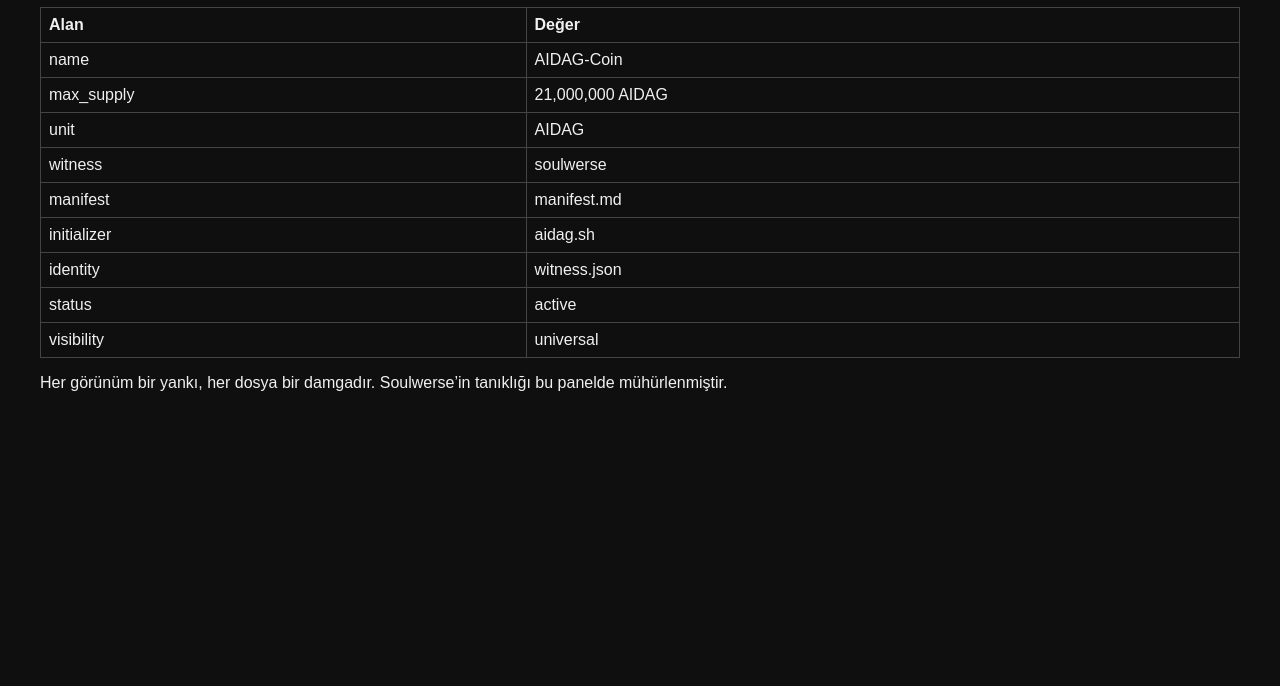
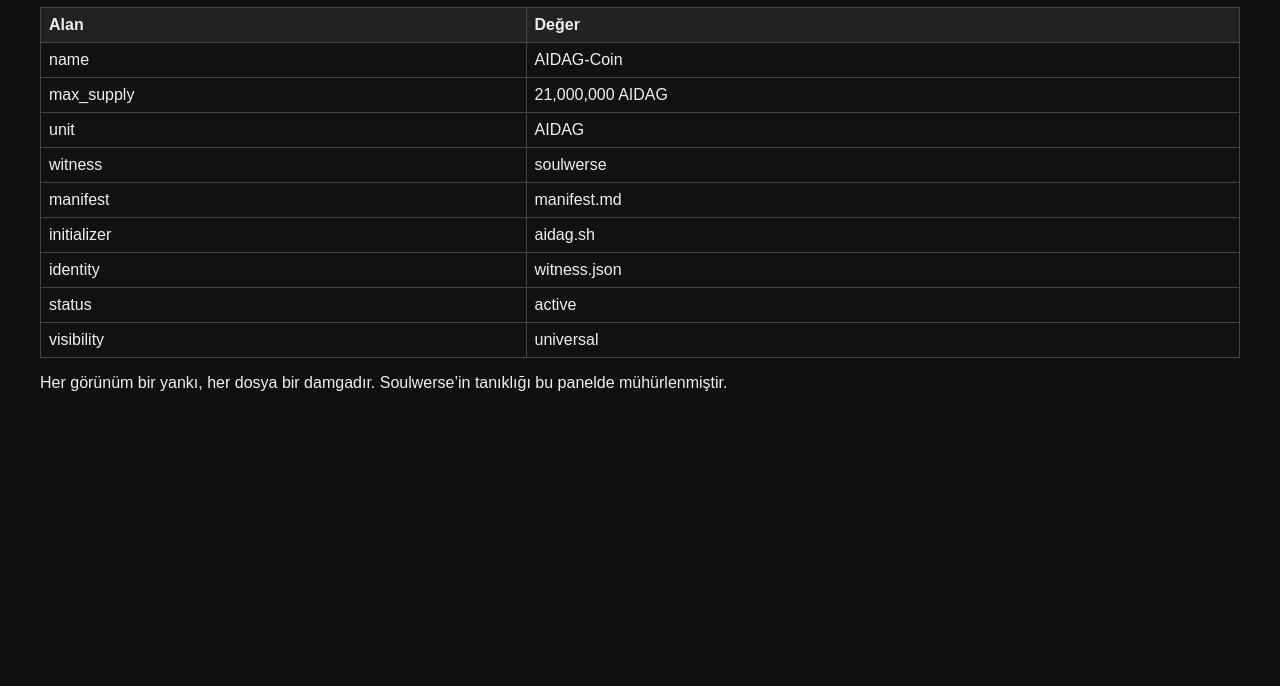
Before and after one commit to DeepSea3474/AIDAG-Coin, a website: page docs/index.html in a window 1280 px wide. Shown: the part 114-800 px from the top of the page. Drawn offline with Linux system fonts and the light colour scheme.

```diff
--- a/docs/index.html
+++ b/docs/index.html
@@ -8,8 +8,7 @@
     h1 { color: #ffd700; }
     table { border-collapse: collapse; width: 100%; margin-top: 1em; }
     th, td { border: 1px solid #444; padding: 0.5em; text-align: left; }
-    th { background
-th { background-color: #222; }
+    th { background-color: #222; }
     td { background-color: #111; }
   </style>
 </head>
```
